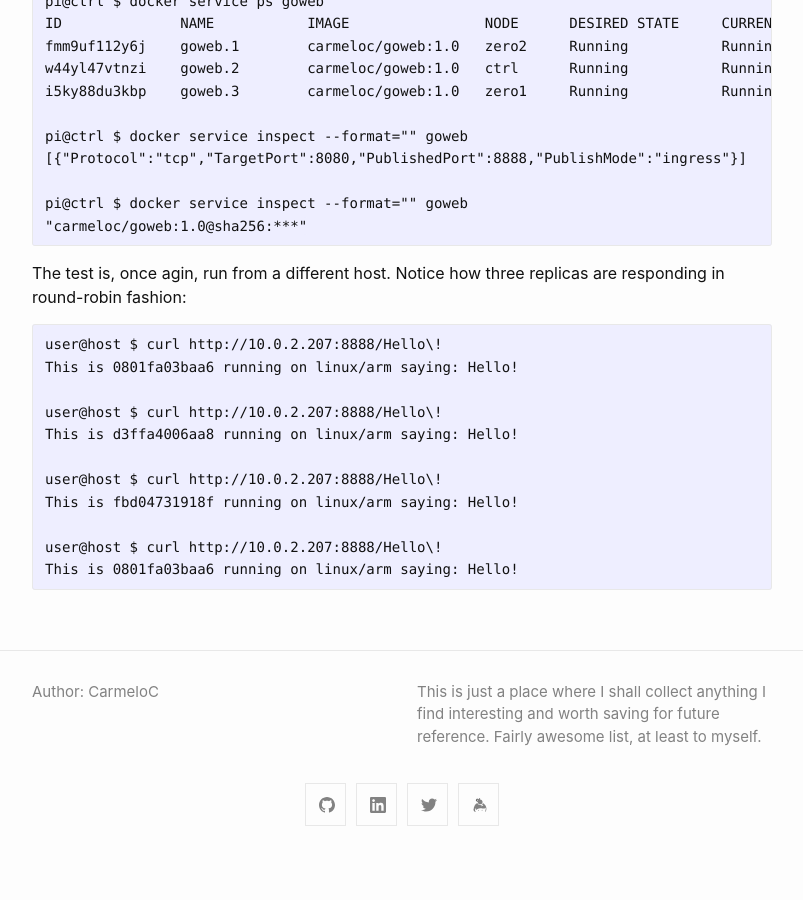
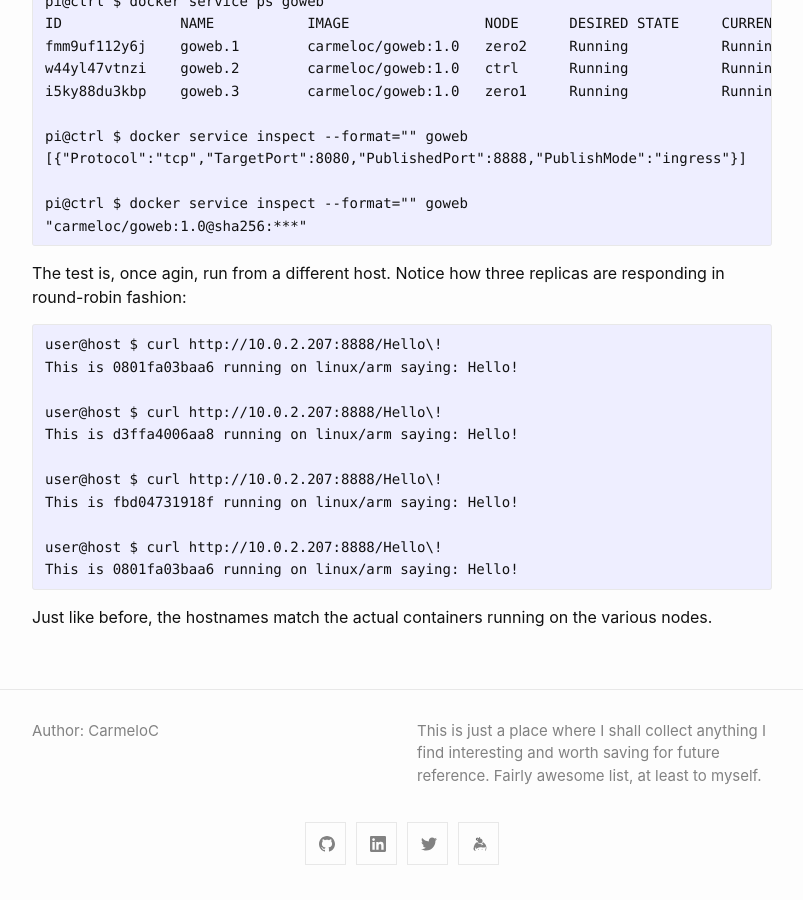
Before and after one commit to carmelo0x99/carmelo0x99.github.io, a Jekyll site: the page built from _posts/2020-03-10-docker_swarm_clusterhat.md, in a window 1280 px wide and 900 px high, scrolled down 3630 px. Shown: the whole window, without its empty margins (238-1041 px from the left). Built offline with Jekyll 4.4.1, drawn with Linux system fonts in a browser that asks for light colours; before the commit the page ends 4491 px from its top, so only the background shows below that.

Commit message:
Edited 2020-03-10-docker_swarm_clusterhat

````diff
--- a/_posts/2020-03-10-docker_swarm_clusterhat.md
+++ b/_posts/2020-03-10-docker_swarm_clusterhat.md
@@ -179,3 +179,4 @@ This is fbd04731918f running on linux/arm saying: Hello!
 user@host $ curl http://10.0.2.207:8888/Hello\!
 This is 0801fa03baa6 running on linux/arm saying: Hello!
 ```
+Just like before, the hostnames match the actual containers running on the various nodes.
````
